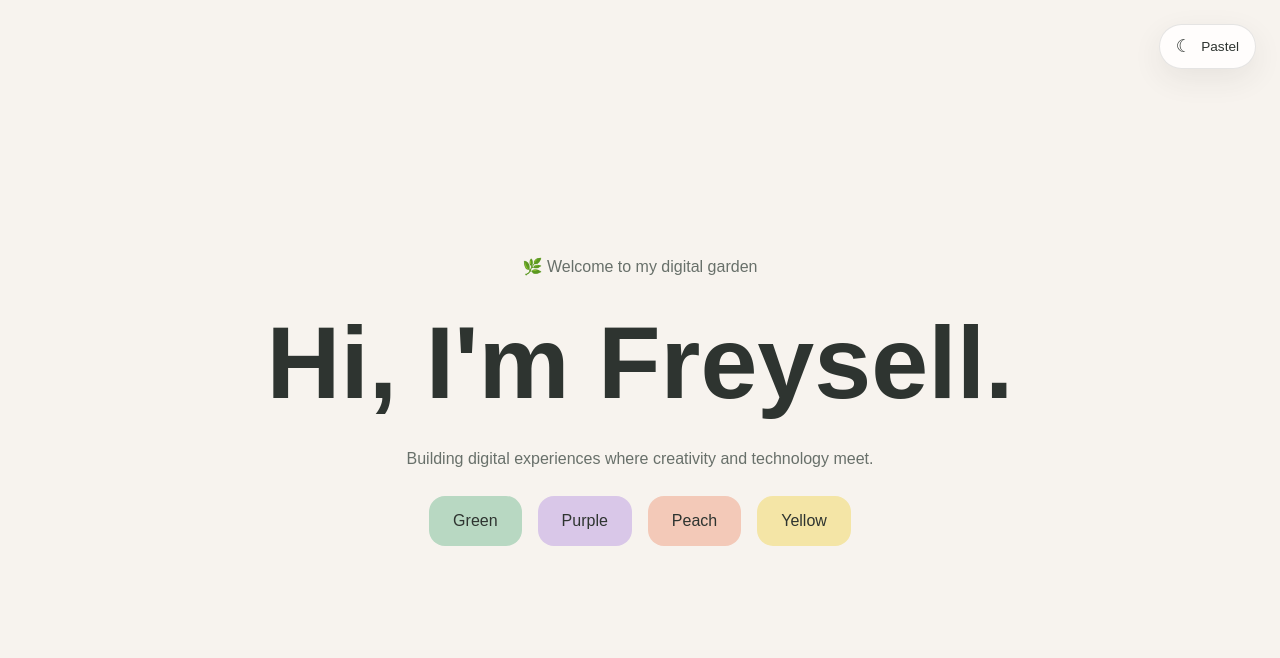
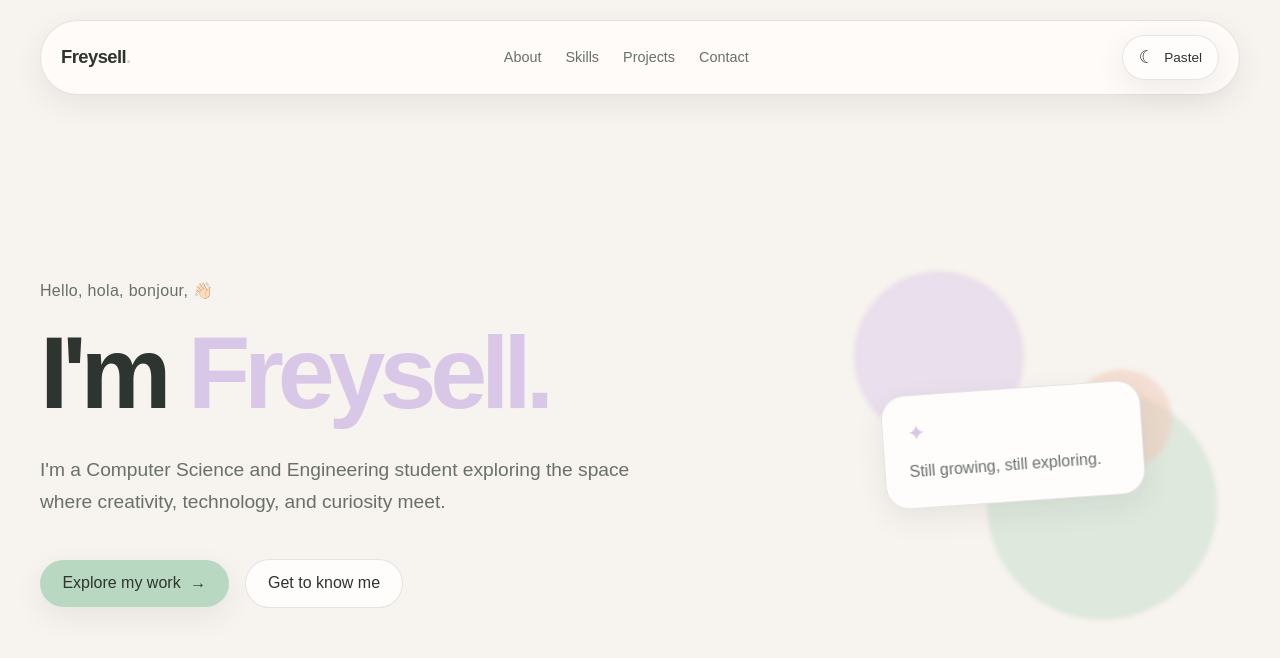
Before and after one commit to fperezrugama/personal-portfolio, a React (Vite) app in the folder my-portfolio/: page / in a window 1280 px wide. Shown: the top 658 px of the page. Built offline with nearby package versions, Linux system fonts and the light colour scheme.

Commit message:
Refactor App component to include Navbar and Hero sections; remove unused ThemeToggle and test-section

```diff
--- a/my-portfolio/src/App.jsx
+++ b/my-portfolio/src/App.jsx
@@ -1,5 +1,6 @@
 import { useState } from "react";
-import ThemeToggle from "./components/ThemeToggle";
+import Navbar from "./components/Navbar";
+import Hero from "./sections/Hero";
 
 function App() {
   const [theme, setTheme] = useState("pastel");
@@ -12,32 +13,10 @@ function App() {
 
   return (
     <div className="app" data-theme={theme}>
-      <div className="theme-toggle-container">
-        <ThemeToggle
-          theme={theme}
-          toggleTheme={toggleTheme}
-        />
-      </div>
+      <Navbar theme={theme} toggleTheme={toggleTheme} />
 
       <main>
-        <section className="test-section">
-          <p className="eyebrow">
-            🌿 Welcome to my digital garden
-          </p>
-
-          <h1>Hi, I'm Freysell.</h1>
-
-          <p>
-            Building digital experiences where creativity and technology meet.
-          </p>
-
-          <div className="color-test">
-            <div className="color-card green">Green</div>
-            <div className="color-card purple">Purple</div>
-            <div className="color-card peach">Peach</div>
-            <div className="color-card yellow">Yellow</div>
-          </div>
-        </section>
+        <Hero />
       </main>
     </div>
   );
--- /dev/null
+++ b/my-portfolio/src/components/Navbar.jsx
@@ -0,0 +1,22 @@
+import ThemeToggle from "./ThemeToggle";
+
+function Navbar({ theme, toggleTheme }) {
+  return (
+    <header className="navbar">
+      <a href="#home" className="navbar-logo">
+        Freysell<span>.</span>
+      </a>
+
+      <nav className="navbar-links" aria-label="Main navigation">
+        <a href="#about">About</a>
+        <a href="#skills">Skills</a>
+        <a href="#projects">Projects</a>
+        <a href="#contact">Contact</a>
+      </nav>
+
+      <ThemeToggle theme={theme} toggleTheme={toggleTheme} />
+    </header>
+  );
+}
+
+export default Navbar;
--- /dev/null
+++ b/my-portfolio/src/sections/Hero.jsx
@@ -0,0 +1,44 @@
+function Hero() {
+  return (
+    <section id="home" className="hero">
+      <div className="hero-content">
+        <p className="hero-greeting">
+          Hello, hola, bonjour, <span>👋🏻</span>
+        </p>
+
+        <h1>
+          I'm <span className="hero-name">Freysell.</span>
+        </h1>
+
+        <p className="hero-intro">
+          I'm a Computer Science and Engineering student exploring the space
+          where creativity, technology, and curiosity meet.
+        </p>
+
+        <div className="hero-buttons">
+          <a href="#projects" className="primary-button">
+            Explore my work
+            <span>→</span>
+          </a>
+
+          <a href="#about" className="secondary-button">
+            Get to know me
+          </a>
+        </div>
+      </div>
+
+      <div className="hero-visual">
+        <div className="orb orb-one"></div>
+        <div className="orb orb-two"></div>
+        <div className="orb orb-three"></div>
+
+        <div className="hero-message">
+          <span className="message-symbol">✦</span>
+          <p>Still growing, still exploring.</p>
+        </div>
+      </div>
+    </section>
+  );
+}
+
+export default Hero;
--- a/my-portfolio/src/styles/global.css
+++ b/my-portfolio/src/styles/global.css
@@ -52,60 +52,16 @@ a {
   text-align: center;
 }
 
-.test-section h1 {
-  font-size: clamp(3rem, 8vw, 7rem);
-}
-
-.test-section p {
-  color: var(--text-secondary);
-  max-width: 600px;
-  line-height: 1.6;
-}
-
-.color-test {
-  display: flex;
-  gap: 1rem;
-  flex-wrap: wrap;
-  justify-content: center;
-}
-
-.color-card {
-  padding: 1rem 1.5rem;
-  border-radius: 1rem;
-  color: var(--text-primary);
-}
-
-.green {
-  background: var(--accent-green);
-}
-
-.purple {
-  background: var(--accent-purple);
-}
-
-.peach {
-  background: var(--accent-peach);
-}
-
-.yellow {
-  background: var(--accent-yellow);
-}
 
 .app {
   min-height: 100vh;
+  display: flow-root;
   background-color: var(--background);
   color: var(--text-primary);
 
   transition:
     background-color 0.5s ease,
     color 0.5s ease;
-}
-
-.theme-toggle-container {
-  position: fixed;
-  top: 1.5rem;
-  right: 1.5rem;
-  z-index: 100;
 }
 
 .theme-toggle {
@@ -141,3 +97,317 @@ a {
   font-size: 0.85rem;
   font-weight: 500;
 }
+
+.navbar {
+  width: min(1200px, calc(100% - 3rem));
+  margin: 1.25rem auto 0;
+
+  display: flex;
+  align-items: center;
+  justify-content: space-between;
+
+  padding: 0.85rem 1.25rem;
+
+  background: color-mix(in srgb, var(--surface) 82%, transparent);
+  border: 1px solid var(--border);
+  border-radius: 999px;
+
+  box-shadow: var(--shadow);
+
+  backdrop-filter: blur(14px);
+  -webkit-backdrop-filter: blur(14px);
+
+  position: relative;
+  z-index: 10;
+}
+
+.navbar-logo {
+  color: var(--text-primary);
+  text-decoration: none;
+
+  font-size: 1.15rem;
+  font-weight: 700;
+  letter-spacing: -0.03em;
+}
+
+.navbar-logo span {
+  color: var(--accent-purple);
+}
+
+.navbar-links {
+  display: flex;
+  align-items: center;
+  gap: 1.5rem;
+}
+
+.navbar-links a {
+  color: var(--text-secondary);
+  text-decoration: none;
+
+  font-size: 0.9rem;
+  transition:
+    color 0.25s ease,
+    transform 0.25s ease;
+}
+
+.navbar-links a:hover {
+  color: var(--text-primary);
+  transform: translateY(-1px);
+}
+
+/* =========================
+   HERO
+========================= */
+
+.hero {
+  min-height: calc(100vh - 100px);
+
+  display: grid;
+  grid-template-columns: 1.2fr 0.8fr;
+  align-items: center;
+
+  width: min(1200px, calc(100% - 4rem));
+  margin: 0 auto;
+
+  padding: 5rem 0;
+
+  gap: 4rem;
+}
+
+/* Left side */
+
+.hero-content {
+  max-width: 700px;
+}
+
+.hero-greeting {
+  margin-bottom: 1.5rem;
+
+  color: var(--text-secondary);
+
+  font-size: 1rem;
+  letter-spacing: 0.02em;
+}
+
+.hero-greeting span {
+  display: inline-block;
+}
+
+.hero h1 {
+  margin-bottom: 2rem;
+
+  font-size: clamp(4rem, 8vw, 7rem);
+  line-height: 0.95;
+
+  letter-spacing: -0.06em;
+
+  color: var(--text-primary);
+}
+
+.hero-name {
+  color: var(--accent-purple);
+}
+
+.hero-intro {
+  max-width: 600px;
+
+  color: var(--text-secondary);
+
+  font-size: 1.2rem;
+  line-height: 1.7;
+}
+
+/* Buttons */
+
+.hero-buttons {
+  display: flex;
+  align-items: center;
+  flex-wrap: wrap;
+
+  gap: 1rem;
+
+  margin-top: 2.5rem;
+}
+
+.primary-button,
+.secondary-button {
+  display: inline-flex;
+  align-items: center;
+
+  gap: 0.6rem;
+
+  padding: 0.9rem 1.4rem;
+
+  border-radius: 999px;
+
+  transition:
+    transform 0.25s ease,
+    box-shadow 0.25s ease,
+    background-color 0.3s ease;
+}
+
+.primary-button {
+  background: var(--accent-green);
+  color: var(--text-primary);
+
+  box-shadow: var(--shadow);
+}
+
+.secondary-button {
+  border: 1px solid var(--border);
+
+  color: var(--text-primary);
+
+  background: var(--surface);
+}
+
+.primary-button:hover,
+.secondary-button:hover {
+  transform: translateY(-3px);
+}
+
+/* =========================
+   HERO VISUAL
+========================= */
+
+.hero-visual {
+  position: relative;
+
+  min-height: 420px;
+
+  display: flex;
+  align-items: center;
+  justify-content: center;
+}
+
+.orb {
+  position: absolute;
+
+  border-radius: 50%;
+
+  filter: blur(2px);
+
+  animation: float 7s ease-in-out infinite;
+}
+
+.orb-one {
+  width: 170px;
+  height: 170px;
+
+  background: var(--accent-purple);
+
+  top: 10%;
+  left: 15%;
+
+  opacity: 0.45;
+}
+
+.orb-two {
+  width: 230px;
+  height: 230px;
+
+  background: var(--accent-green);
+
+  bottom: 5%;
+  right: 5%;
+
+  opacity: 0.4;
+
+  animation-delay: 1.5s;
+}
+
+.orb-three {
+  width: 100px;
+  height: 100px;
+
+  background: var(--accent-peach);
+
+  top: 35%;
+  right: 15%;
+
+  opacity: 0.5;
+
+  animation-delay: 3s;
+}
+
+.hero-message {
+  position: relative;
+  z-index: 2;
+
+  width: min(260px, 80%);
+
+  padding: 1.5rem;
+
+  border: 1px solid var(--border);
+  border-radius: 24px;
+
+  background: var(--surface);
+
+  box-shadow: var(--shadow);
+
+  transform: rotate(-4deg);
+
+  transition:
+    background-color 0.4s ease,
+    border-color 0.4s ease;
+}
+
+.message-symbol {
+  display: block;
+
+  margin-bottom: 0.8rem;
+
+  font-size: 1.4rem;
+
+  color: var(--accent-purple);
+}
+
+.hero-message p {
+  color: var(--text-secondary);
+
+  font-size: 1rem;
+  line-height: 1.5;
+}
+
+/* Floating animation */
+
+@keyframes float {
+  0%,
+  100% {
+    transform: translateY(0);
+  }
+
+  50% {
+    transform: translateY(-15px);
+  }
+}
+
+/* =========================
+   RESPONSIVE HERO
+========================= */
+
+@media (max-width: 800px) {
+  .hero {
+    grid-template-columns: 1fr;
+
+    padding: 4rem 0;
+
+    text-align: center;
+  }
+
+  .hero-content {
+    margin: 0 auto;
+  }
+
+  .hero-intro {
+    margin: 0 auto;
+  }
+
+  .hero-buttons {
+    justify-content: center;
+  }
+
+  .hero-visual {
+    min-height: 300px;
+  }
+}
```
Also changed, not shown: my-portfolio/src/sections/About.jsx (added), my-portfolio/src/sections/CurrentlyGrowing.jsx (added), my-portfolio/src/sections/Skills.jsx (added).
